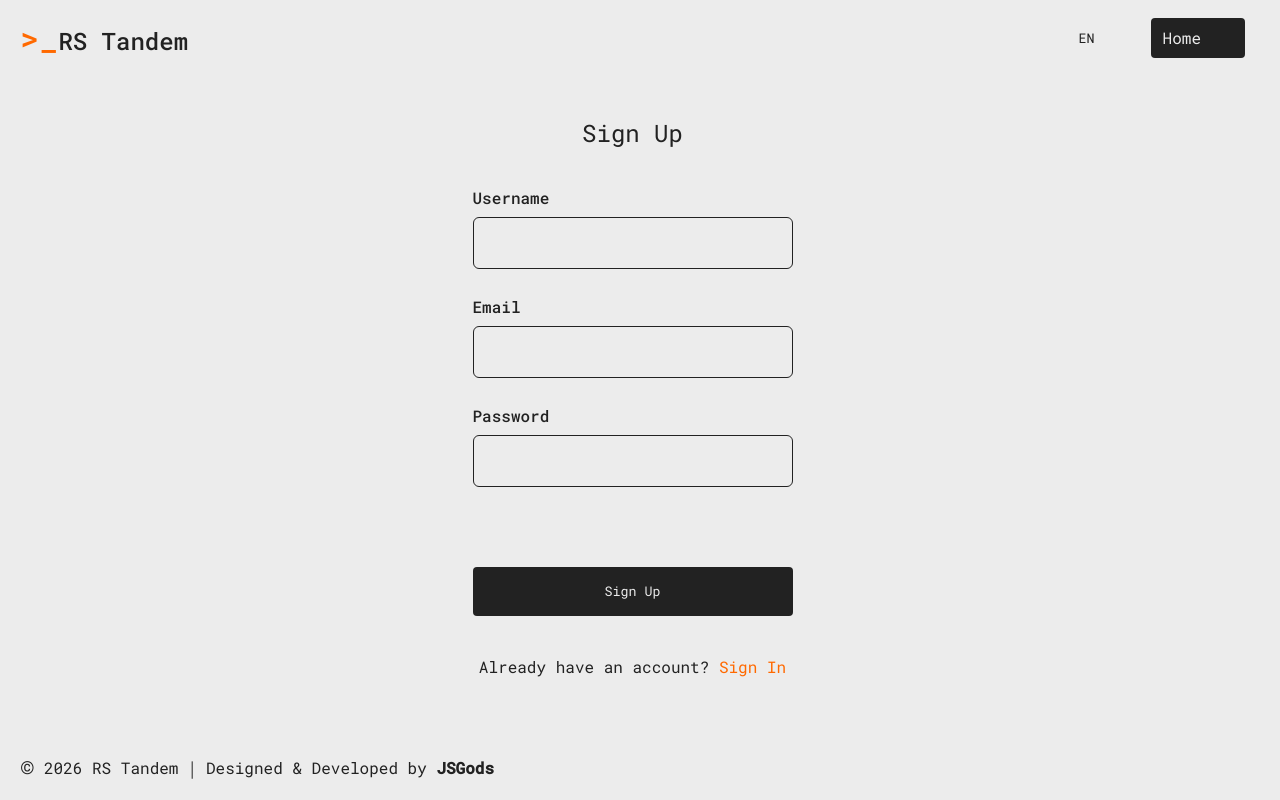
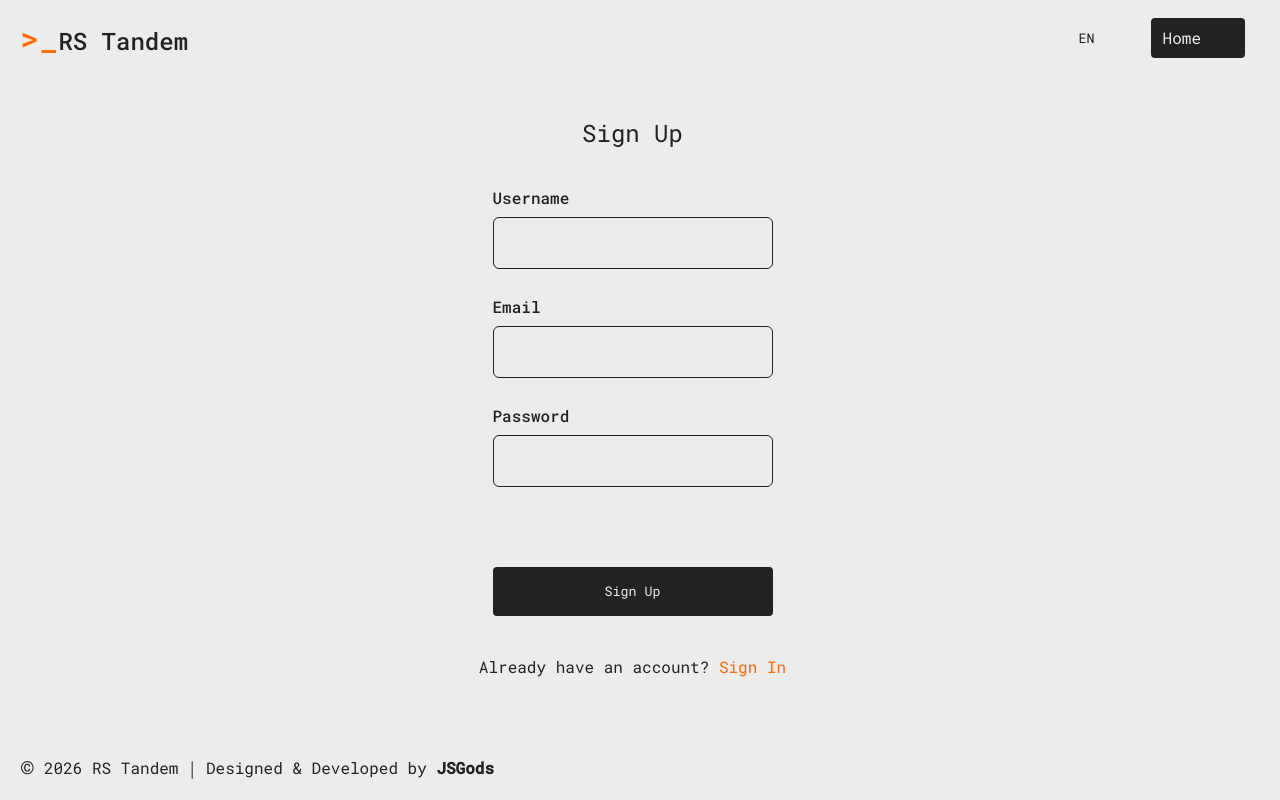
Before and after one commit to jsgods-rs-tandem/rs-tandem, an Angular app in the folder packages/frontend/: page /sign-up in a window 1280 px wide. Built offline with nearby package versions, Linux system fonts and the light colour scheme.

Commit message:
refactor: resolve threads

```diff
--- a/packages/frontend/src/pages/sign-in/sign-in.component.scss
+++ b/packages/frontend/src/pages/sign-in/sign-in.component.scss
@@ -8,7 +8,7 @@ form {
   display: flex;
   flex-direction: column;
   gap: 8px;
-  min-width: 320px;
+  min-width: 280px;
 }
 
 app-button {
--- a/packages/frontend/src/pages/sign-up/sign-up.component.scss
+++ b/packages/frontend/src/pages/sign-up/sign-up.component.scss
@@ -8,7 +8,7 @@ form {
   display: flex;
   flex-direction: column;
   gap: 8px;
-  min-width: 320px;
+  min-width: 280px;
 }
 
 app-button {
--- a/packages/frontend/src/shared/ui/auth-page/auth-page.component.scss
+++ b/packages/frontend/src/shared/ui/auth-page/auth-page.component.scss
@@ -1,3 +1,5 @@
+@use 'assets/styles/mixins.scss' as m;
+
 :host {
   display: flex;
   flex: 1;
@@ -13,11 +15,16 @@
 
   &__heading {
     margin-bottom: var(--spacing-x10);
-    font-style: normal;
   }
 
   &__switch {
     margin-top: var(--spacing-x10);
+
+    @include m.media('xs') {
+      display: flex;
+      flex-direction: column;
+      align-items: center;
+    }
   }
 
   &__switch-link {
--- a/packages/frontend/src/shared/ui/input/input.component.html
+++ b/packages/frontend/src/shared/ui/input/input.component.html
@@ -13,8 +13,7 @@
     class="input-element"
     [value]="value"
     [id]="inputId()"
-    [name]="name() || inputId()"
-    [attr.name]="name() || inputId()"
+    [name]="computedName()"
     [type]="targetType()"
     [placeholder]="placeholder()"
     [disabled]="disabled()"
```
